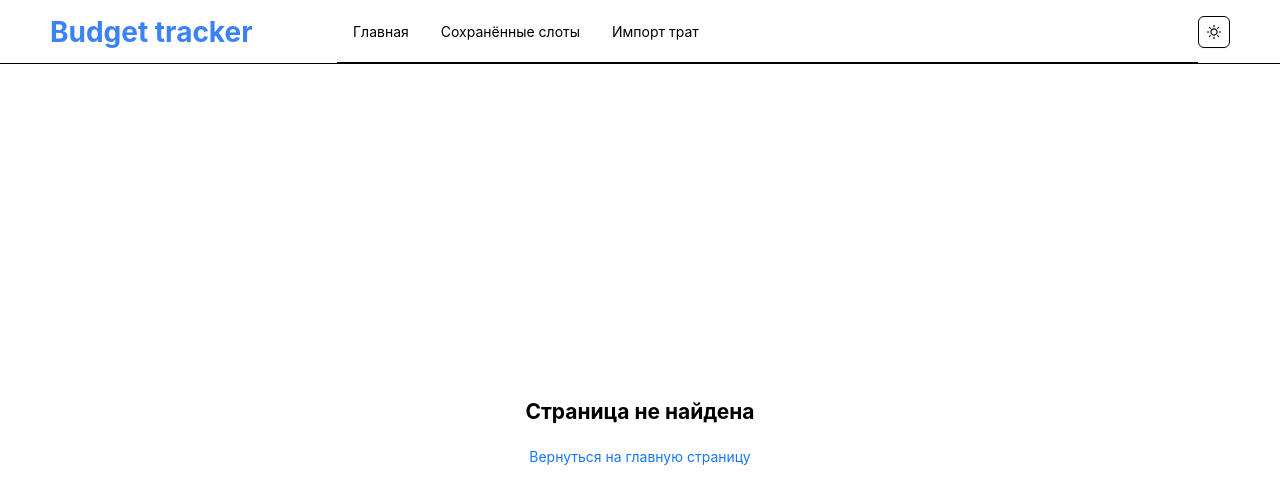
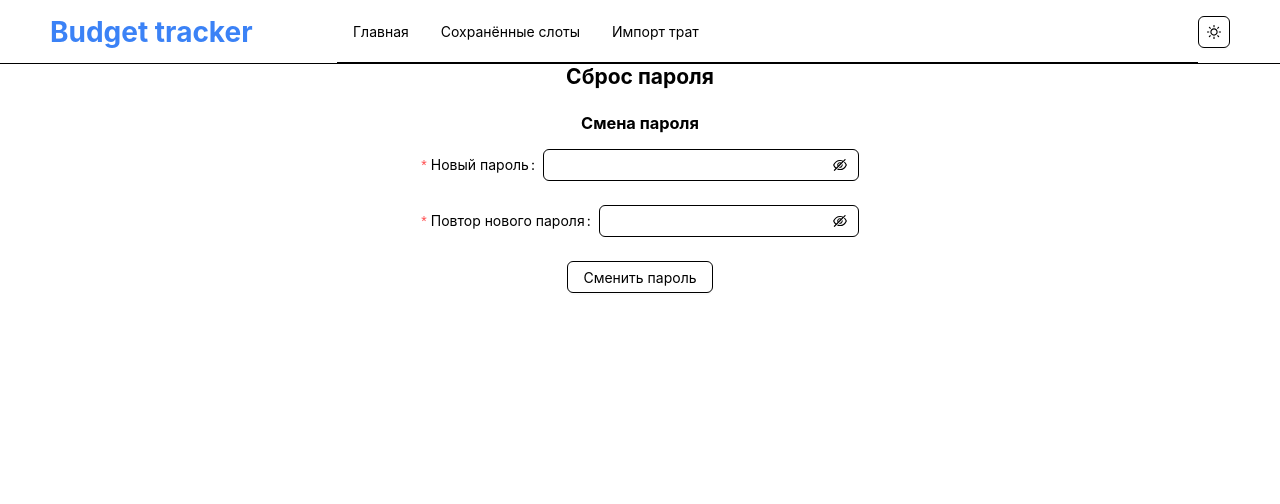
Before and after one commit to LizKa2091/budget-tracker, a React (Vite) app in the folder frontend/: page /reset-password in a window 1280 px wide. Shown: the top 504 px of the page. Built offline with nearby package versions, Linux system fonts and the light colour scheme; no server answers.

Commit message:
feat(pages): add auth page, reset password page and routes

```diff
--- a/frontend/src/app/Router.tsx
+++ b/frontend/src/app/Router.tsx
@@ -5,6 +5,8 @@ import DashBoardPage from '../pages/DashBoardPage/DashBoardPage';
 import ImportPdfPage from '../pages/ImportPdfPage/ImportPdfPage';
 import ChartSlotsPage from '../pages/ChartSlotsPage/ChartSlotsPage';
 import NotFoundPage from '../pages/NotFoundPage/NotFoundPage';
+import AuthPage from '../pages/AuthPage/AuthPage';
+import ResetPasswordPage from '../pages/ResetPasswordPage/ResetPasswordPage';
 
 const Router: FC = () => {
    return (
@@ -14,6 +16,8 @@ const Router: FC = () => {
             <Route path='/import-pdf' element={<ImportPdfPage />} />
             <Route path='/dashboard' element={<ChartSlotsPage />} />
             <Route path='/dashboard/:id' element={<DashBoardPage />} />
+            <Route path='/auth' element={<AuthPage />} />
+            <Route path='/reset-password' element={<ResetPasswordPage />} />
             <Route path='*' element={<NotFoundPage />} />
          </Routes>
       </BrowserRouter>
--- /dev/null
+++ b/frontend/src/pages/AuthPage/AuthPage.tsx
@@ -0,0 +1,22 @@
+import type { FC } from 'react';
+import { Flex, Layout } from 'antd';
+import HeaderBar from '../../widgets/header-bar/HeaderBar';
+import AuthSwitcher from '../../features/auth/ui/AuthSwitcher/AuthSwitcher';
+
+const { Content } = Layout;
+
+const AuthPage: FC = () => {
+   return (
+      <Layout>
+         <HeaderBar />
+         <Content>
+            <Flex vertical justify='center' align='center' gap='large'>
+               <h2>Авторизация</h2>
+               <AuthSwitcher />
+            </Flex>
+         </Content>
+      </Layout>
+   )
+}
+
+export default AuthPage;
--- /dev/null
+++ b/frontend/src/pages/ResetPasswordPage/ResetPasswordPage.tsx
@@ -0,0 +1,22 @@
+import type { FC } from 'react';
+import { Flex, Layout } from 'antd';
+import HeaderBar from '../../widgets/header-bar/HeaderBar';
+import ResetPassForm from '../../features/auth/ui/ResetPassForm/ResetPassForm';
+
+const { Content } = Layout;
+
+const ResetPasswordPage: FC = () => {
+   return (
+      <Layout>
+         <HeaderBar />
+         <Content>
+            <Flex vertical justify='center' align='center' gap='large'>
+               <h2>Сброс пароля</h2>
+               <ResetPassForm />
+            </Flex>
+         </Content>
+      </Layout>
+   )
+}
+
+export default ResetPasswordPage;
```
